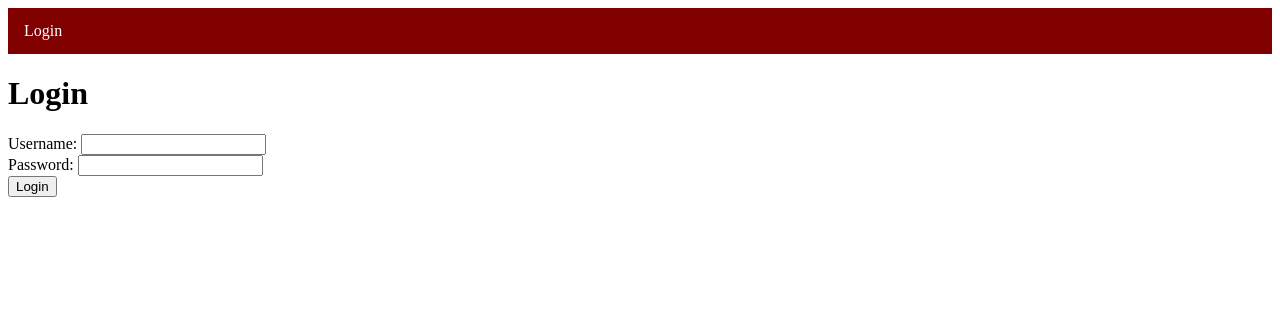
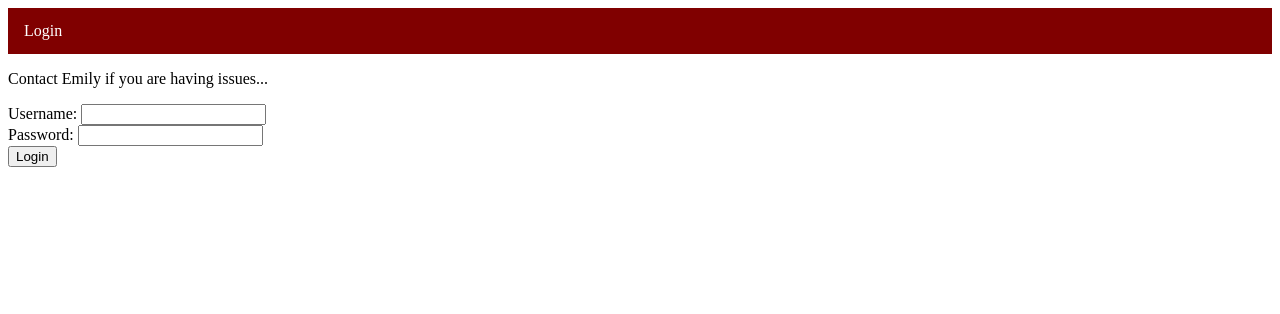
Before and after one commit to mebcool/Gradoutcome, a Flask app: page /login in a window 1280 px wide. Shown: the top 314 px of the page. Run offline with Flask 3, Linux system fonts and the light colour scheme.

Commit message:
Update login.html

```diff
--- a/proto3/templates/login.html
+++ b/proto3/templates/login.html
@@ -1,7 +1,7 @@
 {% extends "base.html" %}
 {% block title %}Login{% endblock %}
 {% block body %}
-    <h1>Login</h1>
+    <p>Contact Emily if you are having issues...</p>
     {% if error %}
         <p style="color: red;">{{ error }}</p>
     {% endif %}
```
